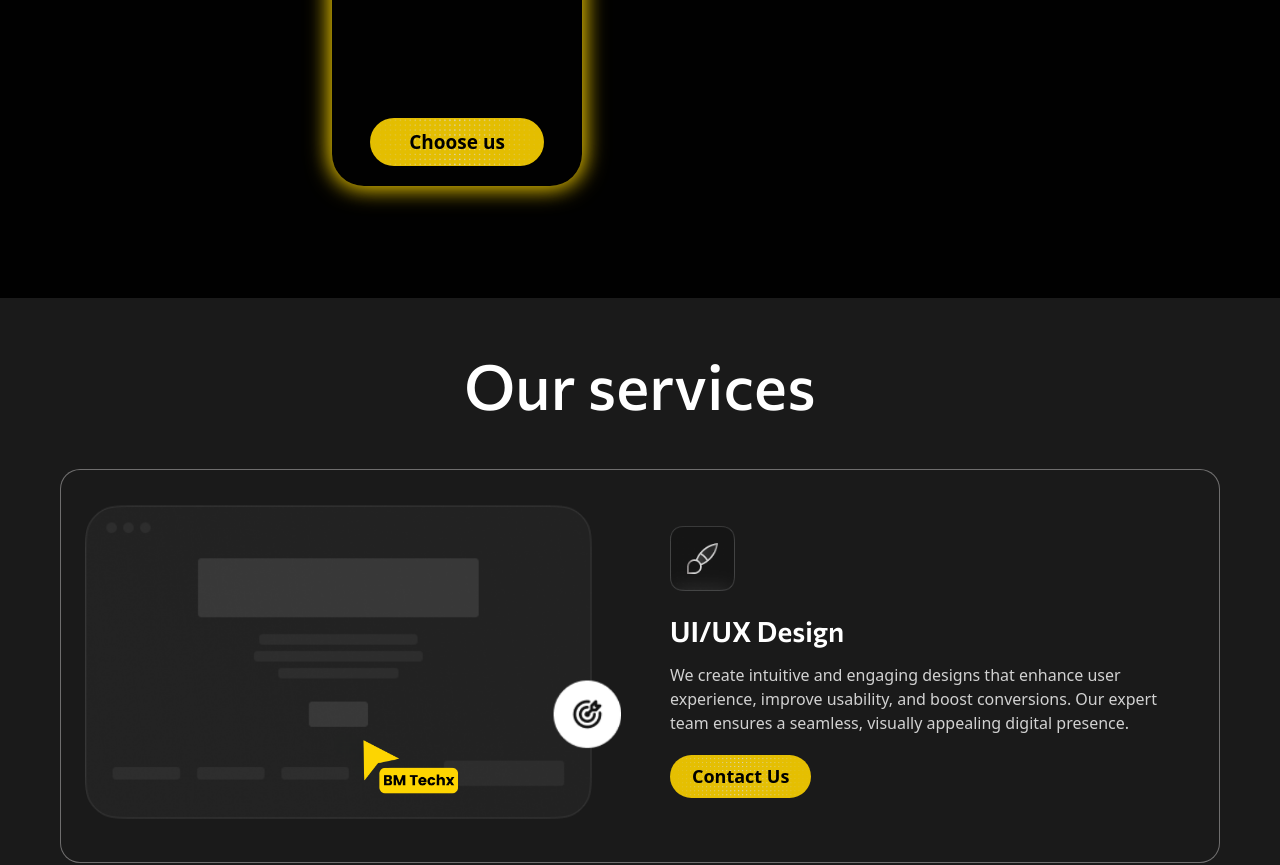
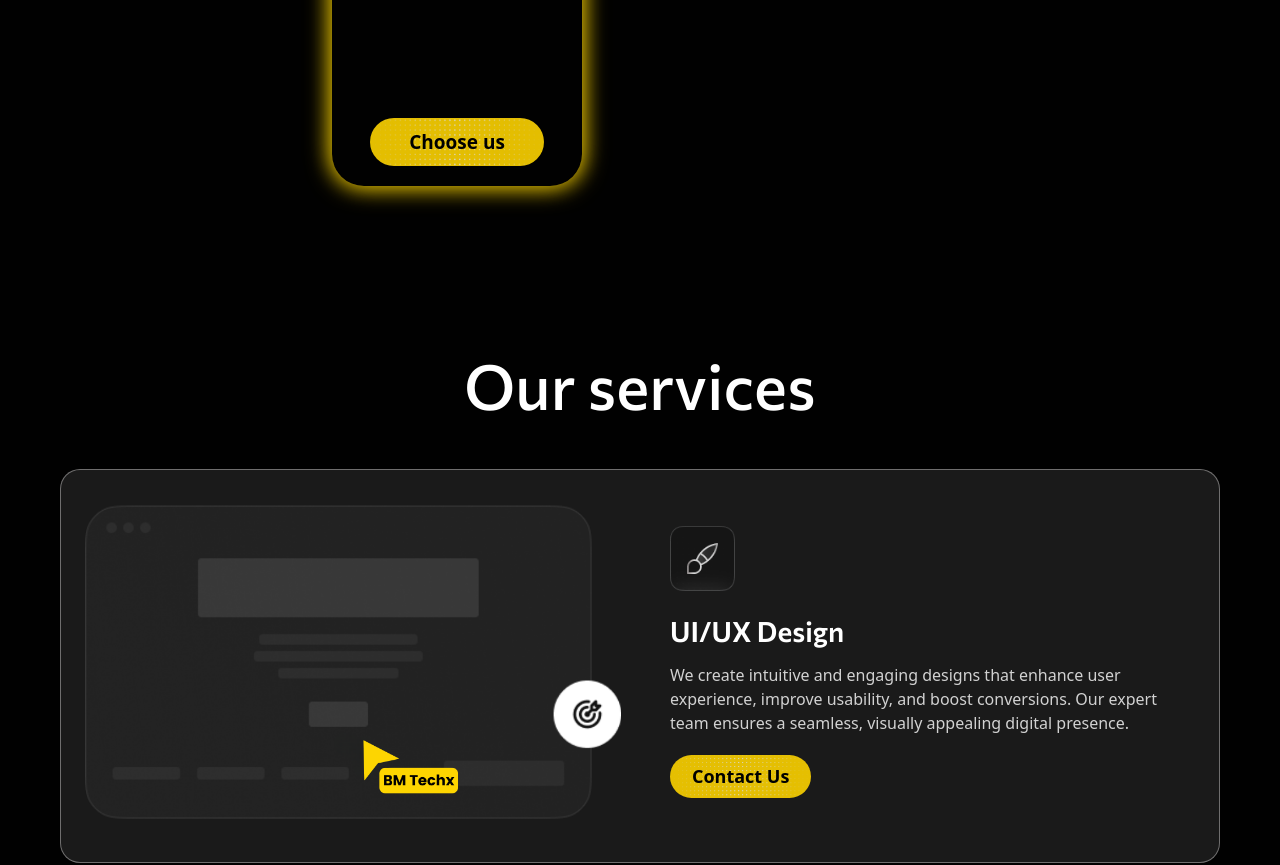
Before and after one commit to aakash4372/portfolio-techx, a React (Vite) app: page / in a window 1280 px wide. Shown: the part 3229-4094 px from the top of the page. Built offline with nearby package versions, Linux system fonts and the light colour scheme; a web font is replaced by a local one.

Commit message:
case updated

```diff
--- a/src/Pages/css/Ourcases.css
+++ b/src/Pages/css/Ourcases.css
@@ -5,6 +5,7 @@
 }
 /* General styles */
 .cases-section {
+
     color: #fff;
   }
 
--- a/src/Pages/css/cardeffort.css
+++ b/src/Pages/css/cardeffort.css
@@ -1,5 +1,5 @@
 .cardeffort {
-background-color: #1a1a1a;
+  background-color: #010101 !important;
   color: #fff;
   padding: 50px 0;
 }
```
